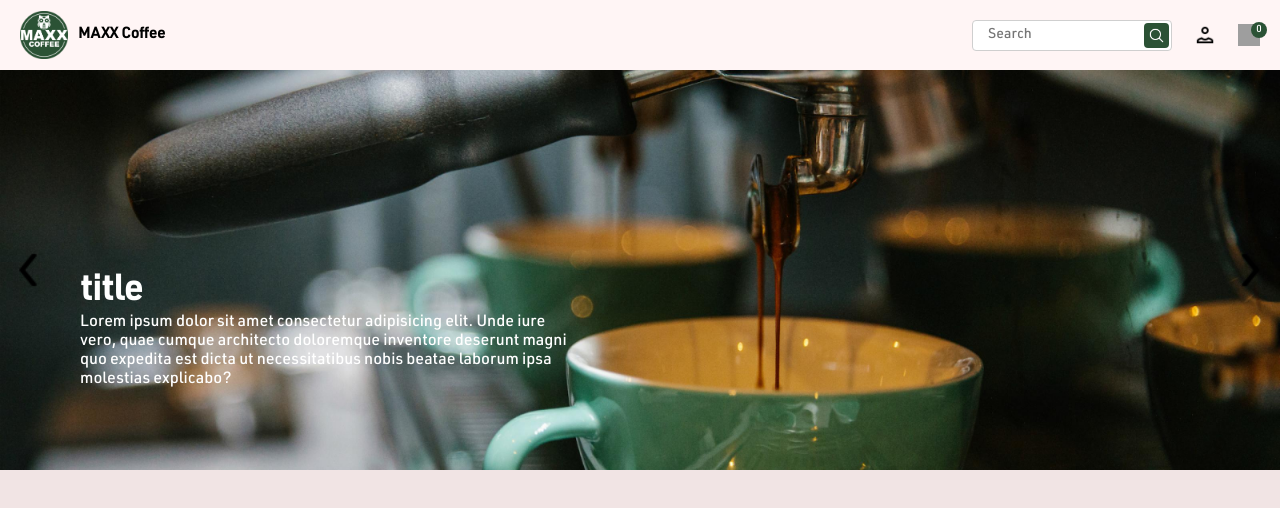
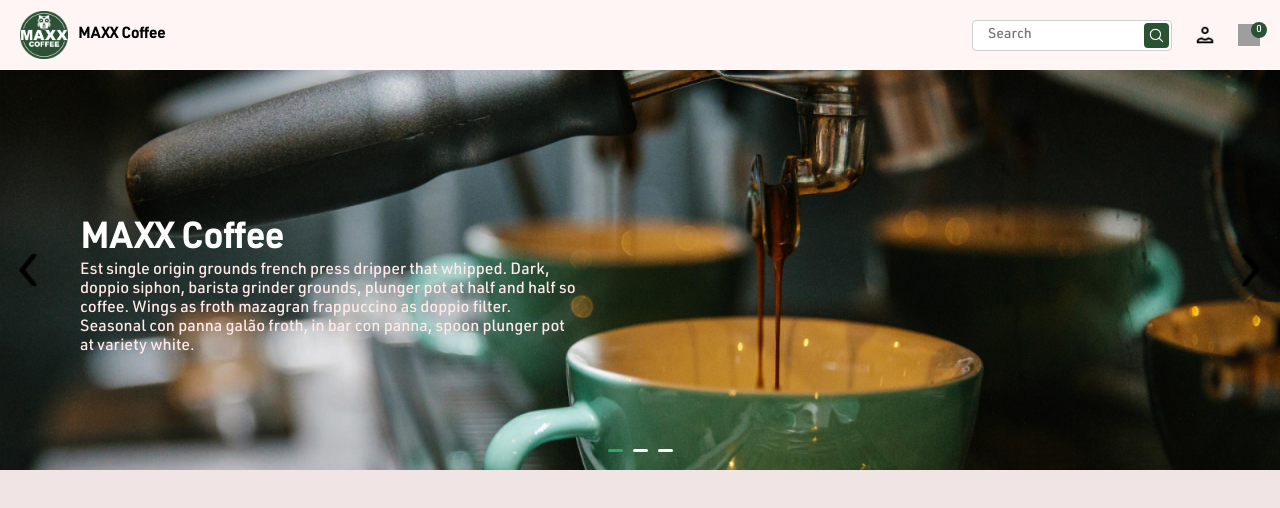
Before and after one commit to Whh-32/React-Coffee-Cart, a React (Create React App) app: page / in a window 1280 px wide. Shown: the top 508 px of the page. Built offline with nearby package versions, Linux system fonts and the light colour scheme; grey boxes are pictures that could not be loaded.

Commit message:
complete slider

```diff
--- a/package.json
+++ b/package.json
@@ -6,6 +6,7 @@
     "@testing-library/jest-dom": "^5.16.4",
     "@testing-library/react": "^13.2.0",
     "@testing-library/user-event": "^13.5.0",
+    "axios": "^0.27.2",
     "react": "^18.1.0",
     "react-dom": "^18.1.0",
     "react-scripts": "5.0.1",
--- a/src/App.js
+++ b/src/App.js
@@ -1,14 +1,19 @@
+import { Fragment } from "react";
 import "./App.css"
 import Header from "./components/Header/Header";
+import Navigation from "./components/Header/Navigation/Navigation";
 import Slider from "./components/Slider/Slider";
+import Under from "./components/Ui/Under";
 
 
 function App() {
   return (
-    <div>
+    <Fragment>
+      <Navigation />
       <Header />
       <Slider />
-    </div>
+      <Under />
+    </Fragment>
   );
 }
 
--- a/src/components/Header/Header.js
+++ b/src/components/Header/Header.js
@@ -1,14 +1,10 @@
-import { Fragment } from "react";
+import React from "react";
 import classes from "./Header.module.css"
-import Navigation from "./Navigation/Navigation";
+
 
 const Header = () => {
     return (
-        <Fragment>
-            <header className={classes.header}>
-                <Navigation />
-            </header>
-        </Fragment>
+            <header className={classes.header}></header>
     );
 }
 
--- a/src/components/Header/Header.module.css
+++ b/src/components/Header/Header.module.css
@@ -1,11 +1,10 @@
 .header {
-    position: fixed;
+    position: relative;
     width: 100%;
     height: 70px;
     background-color: #f1e4e4;
     display: flex;
-    flex-flow: column;
     align-items: center;
-    justify-content: flex-start;
-    z-index: 2000;
+    justify-content: center;
+    top: 0;
 }
--- a/src/components/Header/Navigation/Navigation.module.css
+++ b/src/components/Header/Navigation/Navigation.module.css
@@ -1,9 +1,11 @@
 .nav {
+    position: fixed;
     display: flex;
     width: 100%;
     height: 70px;
     padding: 0 20px;
     background-color: #fff5f5;
+    z-index: 1000;
 }
 
 .leftNav {
@@ -72,4 +74,5 @@
     border-radius: 20px;
     right: 13px;
     top: 22px;
+    z-index: 2;
 }
--- /dev/null
+++ b/src/components/Slider/Slide.js
@@ -0,0 +1,27 @@
+import React, { Fragment } from "react";
+
+import classes from "./Slide.module.css"
+
+const Slide = (props) => {
+
+    return (
+        <Fragment>
+            {props.slideData.map((slide) => (
+                <div
+                    key={slide.id}
+                    className={classes.slide}
+                    style={{ transform: `translateX(${-100 * props.sliderPic}%)` }}
+                >
+                    <div className={classes.description}>
+                        <h2>{slide.title}</h2>
+                        <span>{slide.description}</span>
+                    </div>
+                    <img src={slide.image} alt="coffee"/>
+                </div>
+            ))}
+        </Fragment>
+    );
+
+}
+
+export default Slide;
--- /dev/null
+++ b/src/components/Slider/Slide.module.css
@@ -0,0 +1,31 @@
+.slide {
+    position: relative;
+    min-width: 100%;
+    height: 100%;
+    transition: all 2500ms;
+}
+
+.description {
+    position: absolute;
+    width: 500px;
+    z-index: 200;
+    top: 150px;
+    left: 80px;
+}
+
+.description>h2 {
+    color: #ffffff;
+    font-size: 35px;
+}
+
+.description>span {
+    color: rgb(255, 232, 232);
+    font-size: 16px;
+}
+
+img {
+    position: relative;
+    width: 100%;
+    height: 100%;
+    object-fit: cover;
+}
--- a/src/components/Slider/Slider.js
+++ b/src/components/Slider/Slider.js
@@ -1,7 +1,9 @@
-import React, { useState } from "react";
+import React, { useState, useEffect } from "react";
+
 import classes from "./Slider.module.css";
 import leftArrow from "../../images/icons8-chevron-left-30.png"
 import rightArrow from "../../images/icons8-chevron-right-30.png"
+import Slide from "./Slide";
 
 import img1 from "../../images/img1.jpg"
 import img2 from "../../images/img2.jpg"
@@ -11,21 +13,49 @@
 const Slider = () => {
     const [sliderPic, setSlidePic] = useState(0);
 
-    const images = [
-        img1,
-        img2,
-        img3
+    const slideData = [{
+        image: img1,
+        title: "MAXX Coffee",
+        description: "Est single origin grounds french press dripper that whipped. Dark, doppio siphon, barista grinder grounds, plunger pot at half and half so coffee. Wings as froth mazagran frappuccino as doppio filter. Seasonal con panna galão froth, in bar  con panna, spoon plunger pot at variety white.",
+        id: 1
+    },
+    {
+        image: img2,
+        title: "What is coffee?",
+        description: "Cup qui spoon fair trade cultivar, frappuccino robust milk grinder trifecta french press. Whipped coffee, roast milk cortado latte robust shop iced. Sit macchiato, percolator viennese, cultivar rich decaffeinated single origin doppio americano.",
+        id: 2
+    },
+    {
+        image: img3,
+        title: "Onlide Order",
+        description: "Variety, grinder, acerbic, single origin dripper beans, bar , mocha a doppio latte instant. Crema, milk saucer that caffeine body crema cinnamon arabica cinnamon.",
+        id: 3
+    }
     ];
 
+    useEffect(() => {
+        const interval = setInterval(() => {
+            setSlidePic(prevSlider => {
+                return (
+                    prevSlider !== slideData.length - 1 ? prevSlider + 1 : 0)
+            });
+        }, 6000);
+
+        return () => clearInterval(interval);
+    }, [slideData.length, sliderPic]);
+
     const sliderClickHandler = (buttom) => {
-        console.log(sliderPic)
         if (buttom === "left") {
-            setSlidePic(sliderPic !== 0 ? sliderPic - 1 : images.length - 1);
-
+            setSlidePic(sliderPic !== 0 ? sliderPic - 1 : slideData.length - 1);
         }
         if (buttom === "right") {
-            setSlidePic(sliderPic !== images.length - 1 ? sliderPic + 1 : 0);
+            setSlidePic(sliderPic !== slideData.length - 1 ? sliderPic + 1 : 0);
         }
+    }
+
+
+    const manualSlider = (index) => {
+        setSlidePic(index);
     }
 
     return (
@@ -34,21 +64,23 @@
                 <img src={leftArrow} alt="arrow icon" />
             </div>
             <div className={classes.container} >
-                <div className={classes.description}>
-                    <h2>title</h2>
-                    <span>Lorem ipsum dolor sit amet consectetur adipisicing elit. Unde iure vero, quae cumque architecto doloremque inventore deserunt magni quo expedita est dicta ut necessitatibus nobis beatae laborum ipsa molestias explicabo?</span>
-                </div>
-                {images.map((image, index) => (
-                    <img
-                        key={index}
-                        src={image}
-                        style={{ transform: `translateX(${-100 * sliderPic}%)` }}
-                        alt={`coffee${index}`}
-                    />
-                ))}
+
+                <Slide sliderPic={sliderPic} slideData={slideData} />
+
             </div>
             <div className={classes.arrow} style={{ right: 0 }} onClick={() => { sliderClickHandler("right") }}>
                 <img src={rightArrow} alt="arrow icon" />
+            </div>
+            <div className={classes.sliderPoint}>
+                <ul>
+                    {slideData.map((slide, index) => (
+                        <li
+                            key={slide.id}
+                            className={index === sliderPic ? classes.active : ""}
+                            onClick={() => { manualSlider(index) }}
+                        ></li>
+                    ))}
+                </ul>
             </div>
         </div>
     );
--- a/src/components/Slider/Slider.module.css
+++ b/src/components/Slider/Slider.module.css
@@ -3,7 +3,6 @@
     align-items: center;
     justify-content: center;
     position: relative;
-    top: 70px;
     width: 100%;
     height: 400px;
     background-color: rgb(255, 215, 215);
@@ -15,34 +14,6 @@
     display: flex;
     height: 100%;
     width: 100%;
-}
-
-.description {
-    position: absolute;
-    width: 500px;
-    z-index: 200;
-    bottom: 80px;
-    left: 80px;
-}
-
-.description>h2 {
-    color: rgb(255, 255, 255);
-    font-size: 35px;
-}
-
-.description>span {
-    color: rgb(255, 255, 255);
-    font-size: 16px;
-}
-
-
-.container>img {
-    position: relative;
-    min-width: 100%;
-    height: 100%;
-    left: 0%;
-    object-fit: cover;
-    transition: all 1500ms;
 }
 
 .arrow {
@@ -57,3 +28,33 @@
 .arrow>img {
     width: 100%;
 }
+
+.sliderPoint {
+    position: absolute;
+    width: 300px;
+    height: 20px;
+    display: flex;
+    align-items: center;
+    justify-content: center;
+    bottom: 10px;
+}
+
+.sliderPoint>ul {
+    display: flex;
+    align-items: center;
+    justify-content: center;
+    list-style: none;
+}
+
+.sliderPoint>ul>li {
+    width: 15px;
+    height: 3px;
+    margin: 5px;
+    background-color: rgb(255, 255, 255);
+    border-radius: 10px;
+    cursor: pointer;
+}
+
+.sliderPoint>ul>li.active {
+    background-color: rgb(45, 167, 100);
+}
--- /dev/null
+++ b/src/components/Ui/Under.js
@@ -0,0 +1,12 @@
+import React from "react";
+import style from "../Ui/style.module.css"
+
+const Under = () => {
+    return (
+        <div className={style.amir} >
+
+        </div>
+    );
+}
+
+export default Under;
--- /dev/null
+++ b/src/components/Ui/style.module.css
@@ -0,0 +1,6 @@
+.amir {
+    display: flex;
+    width: 100%;
+    height: 300px;
+
+}
```
Also changed, not shown: 1 other file (tests, documents, lock files or other folders).
